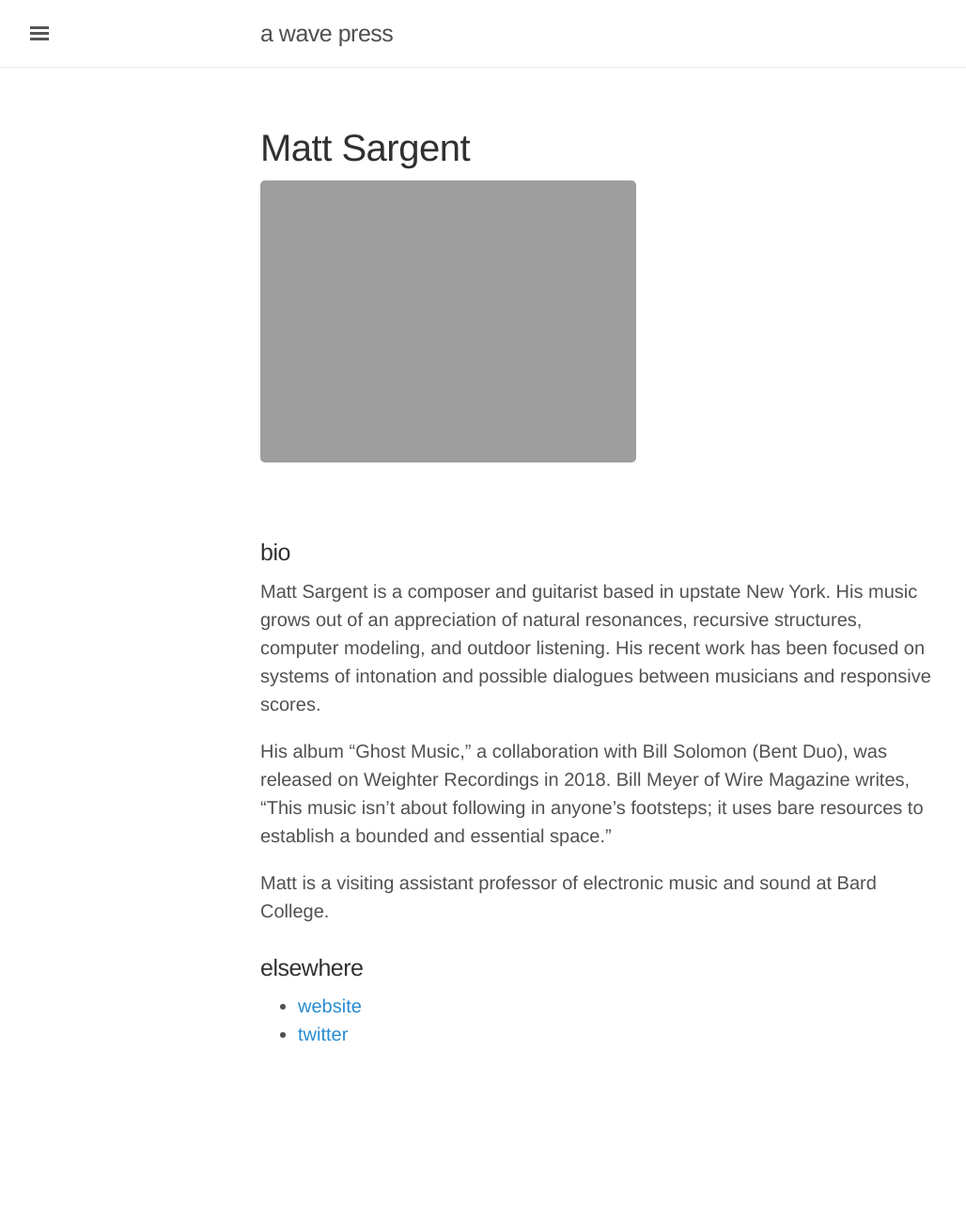
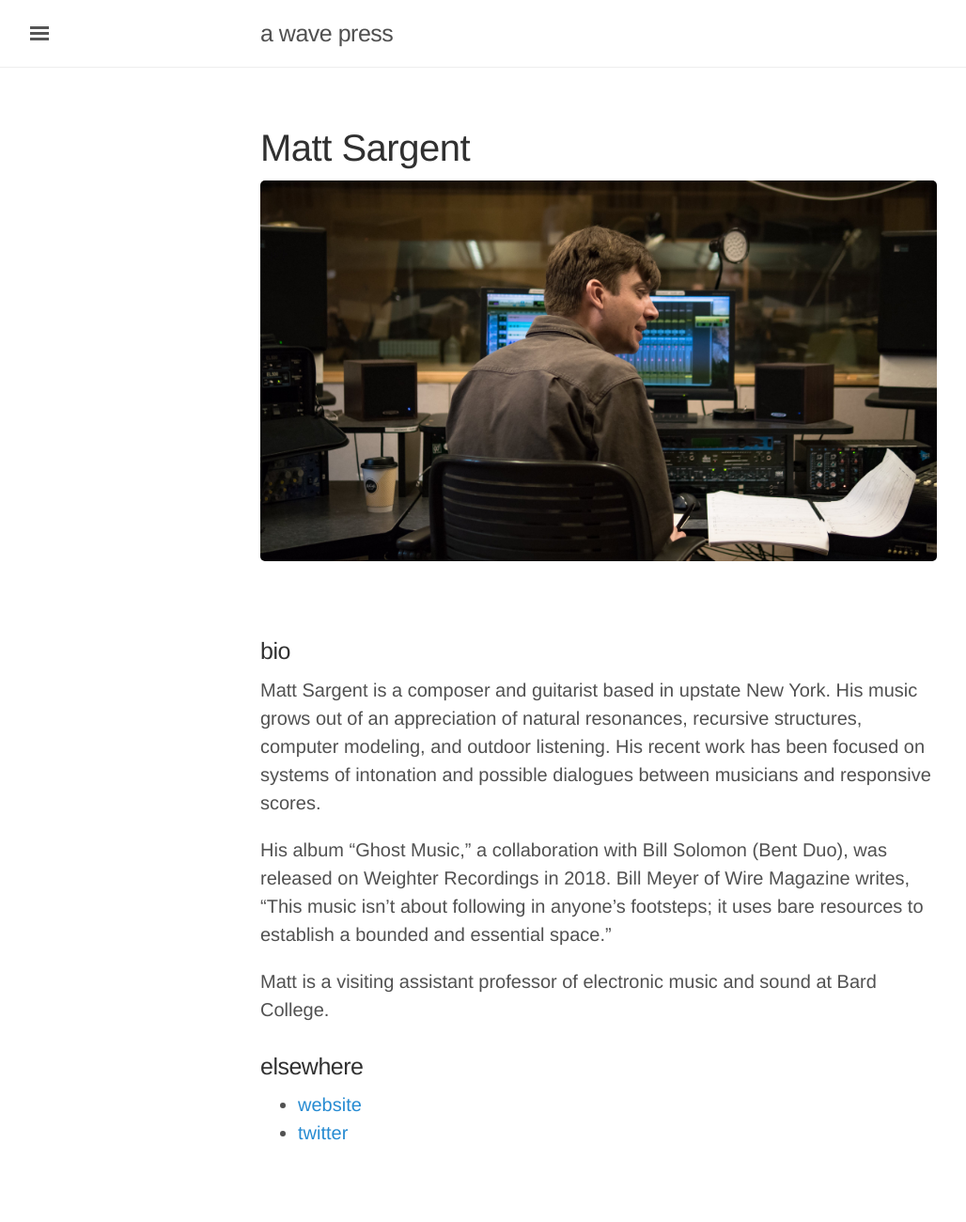
Before and after one commit to caseyanderson/awavepress.com, a Jekyll site: the page built from _posts/artists/2018-10-01-ms.md, in a window 1280 px wide. Shown: the whole page at 94% size, without its empty margins (3-1031 px from the left). Built offline with Jekyll 4.4.1, drawn with Linux system fonts in a browser that asks for light colours; before the commit the page ends 1195 px from its top, so only the background shows below that.

Commit message:
switch to web version

```diff
--- a/_posts/artists/2018-10-01-ms.md
+++ b/_posts/artists/2018-10-01-ms.md
@@ -5,7 +5,7 @@ date:  2018-10-01 06:00:00 -0800
 tags: artists
 ---
 
-![](https://awavepress.com/assets/matt_sargent.jpg)
+![](https://awavepress.com/assets/matt_sargent_4web.jpg)
 
 <br/>
 
```
